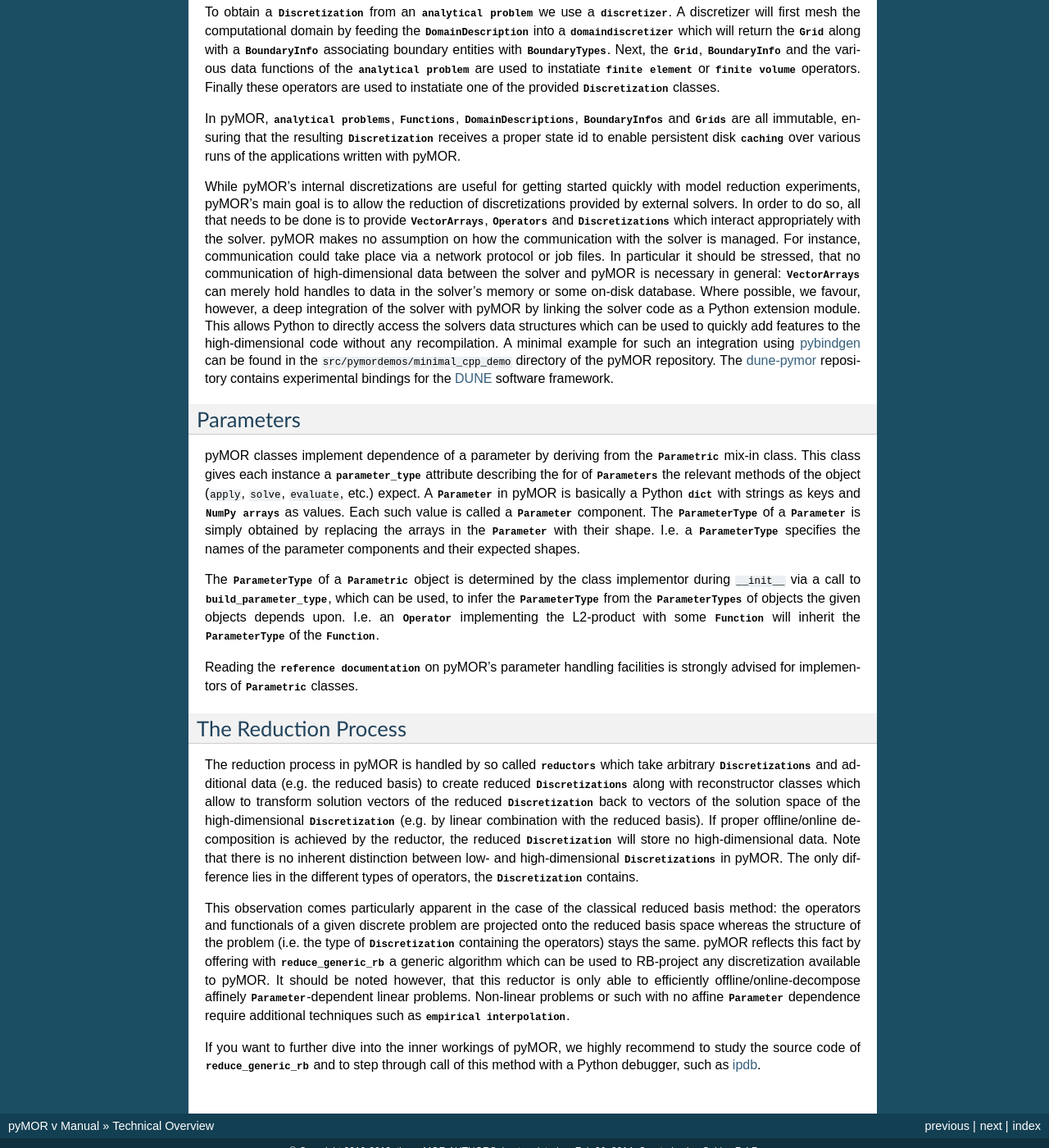
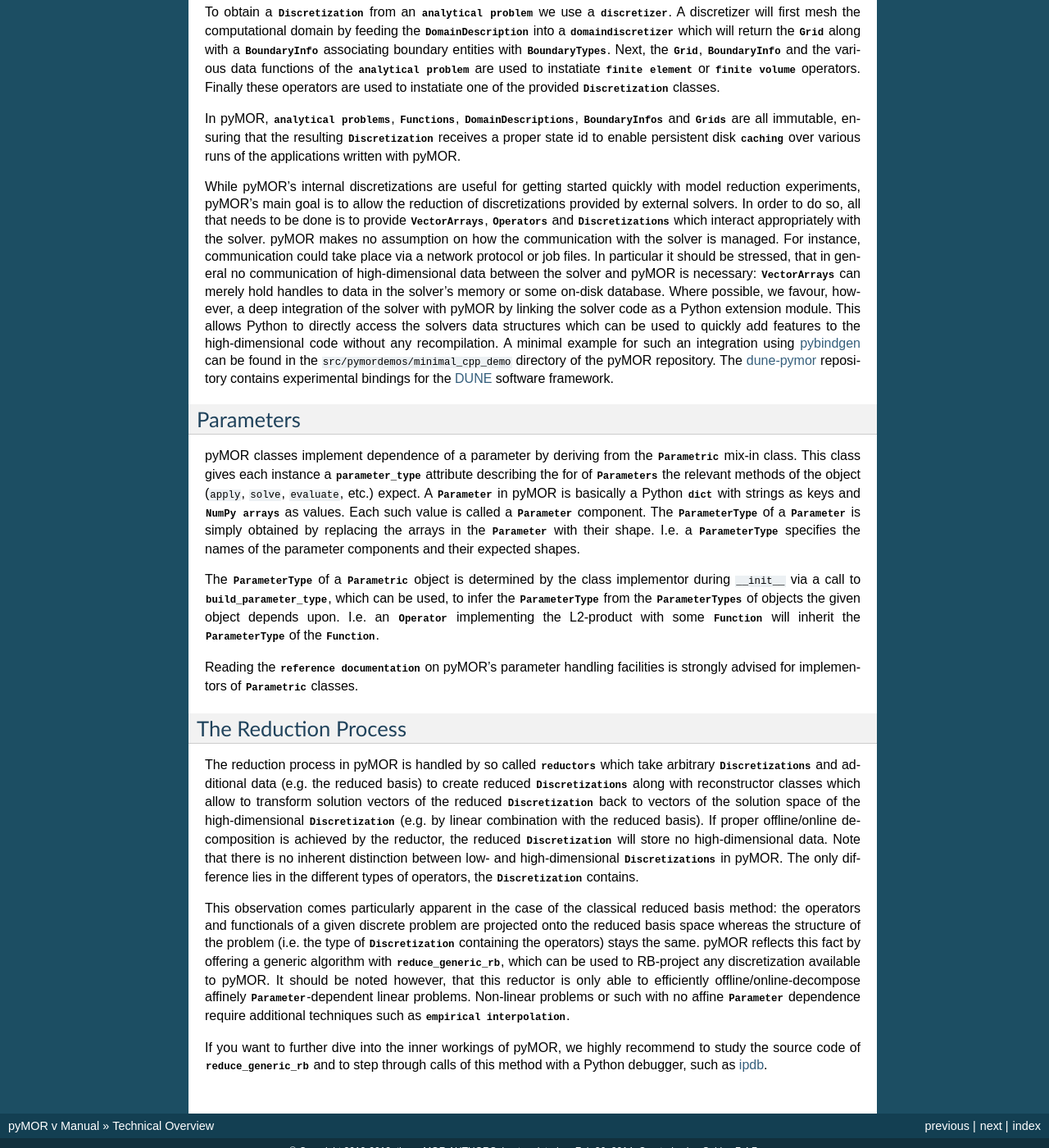
Before and after one commit to pymor/pymor, a Sphinx documentation site: the page built from docs/source/technical_overview.rst, in a window 1280 px wide and 1400 px high, scrolled down 2554 px. Shown: the whole window at 82% size. Built offline with Sphinx 7.4.7, drawn with Linux system fonts in a browser that asks for light colours; formulas are drawn with MathJax 3; pages that are not in the unit, such as notebooks, are missing from menus; the version number could not be read and is left out; cross-references to code outside the pages are shown as plain code; some of the changed text lies outside the part shown.

Commit message:
[docs] minor changes to technical_overview

```diff
--- a/docs/source/technical_overview.rst
+++ b/docs/source/technical_overview.rst
@@ -229,8 +229,8 @@ to be done is to provide |VectorArrays|, |Operators| and |Discretizations| which
 interact appropriately with the solver. pyMOR makes no assumption on how the
 communication with the solver is managed. For instance, communication could take
 place via a network protocol or job files.  In particular it should be stressed,
-that no communication of high-dimensional data between the solver and pyMOR is
-necessary in general: |VectorArrays| can merely hold handles to data in the
+that in general no communication of high-dimensional data between the solver
+and pyMOR is necessary: |VectorArrays| can merely hold handles to data in the
 solver's memory or some on-disk database. Where possible, we favour, however, a
 deep integration of the solver with pyMOR by linking the solver code as a Python
 extension module. This allows Python to directly access the solvers data
@@ -261,7 +261,7 @@ The |ParameterType| of a |Parametric| object is determined by the class
 implementor during `__init__` via a call to
 :meth:`~pymor.parameters.base.Parametric.build_parameter_type`, which can be
 used, to infer the |ParameterType| from the |ParameterTypes| of objects the
-given objects depends upon. I.e. an |Operator| implementing the L2-product with
+given object depends upon. I.e. an |Operator| implementing the L2-product with
 some |Function| will inherit the |ParameterType| of the |Function|.
 
 Reading the :mod:`reference documentation <pymor.parameters.base>` on pyMOR's
@@ -288,8 +288,8 @@ This observation comes particularly apparent in the case of the classical
 reduced basis method: the operators and functionals of a given discrete problem
 are projected onto the reduced basis space whereas the structure of the problem
 (i.e. the type of |Discretization| containing the operators) stays the same.
-pyMOR reflects this fact by offering with
-:func:`~pymor.reductors.basic.reduce_generic_rb` a generic algorithm which can
+pyMOR reflects this fact by offering a generic algorithm with
+:func:`~pymor.reductors.basic.reduce_generic_rb`, which can
 be used to RB-project any discretization available to pyMOR. It should be noted
 however, that this reductor is only able to efficiently offline/online-decompose
 affinely |Parameter|-dependent linear problems. Non-linear problems or such with no
@@ -298,6 +298,6 @@ affine |Parameter| dependence require additional techniques such as
 
 If you want to further dive into the inner workings of pyMOR, we highly
 recommend to study the source code of
-:func:`~pymor.reductors.basic.reduce_generic_rb` and to step through call of
+:func:`~pymor.reductors.basic.reduce_generic_rb` and to step through calls of
 this method with a Python debugger, such as `ipdb
 <https://pypi.python.org/pypi/ipdb>`_.
```
Also changed, not shown: other parts of docs/source/technical_overview.rst (+8 -8 lines).
